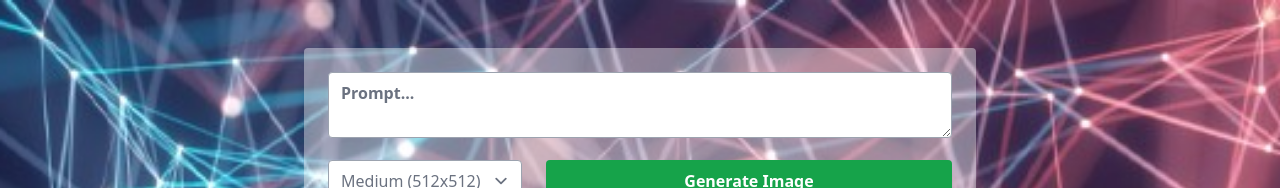
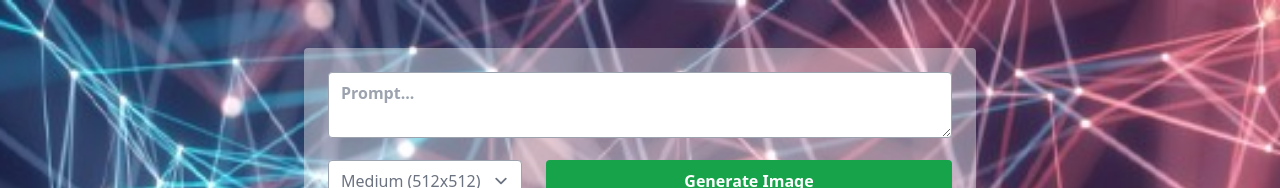
Before and after one commit to quentin-mckay/OpenAI-Image-Generator-React-Frontend, a React (Create React App) app: page / in a window 1280 px wide. Shown: the top 188 px of the page. Built offline with nearby package versions, Linux system fonts and the light colour scheme.

Commit message:
added no cors

```diff
--- a/package.json
+++ b/package.json
@@ -2,7 +2,6 @@
   "name": "react-client",
   "version": "0.1.0",
   "private": true,
-  "proxy": "http://localhost:5000",
   "dependencies": {
     "@testing-library/jest-dom": "^5.16.5",
     "@testing-library/react": "^13.4.0",
--- a/src/App.js
+++ b/src/App.js
@@ -4,7 +4,7 @@ import Spinner from './Spinner'
 export default function App() {
 
 	const [formData, setFormData] = useState({
-		prompt: 'Prompt...',
+		prompt: '',
 		size: '512x512'
 	})
 
@@ -33,6 +33,7 @@ export default function App() {
 			console.log('showing spinner')
 
 			fetch('https://openai-image-generator-flask-backend.onrender.com/generateimage', {
+				mode: 'no-cors',
 				method: 'POST',
 				headers: {
 					'Content-Type': 'application/json'
@@ -60,7 +61,7 @@ export default function App() {
 
 					<textarea
 						name="prompt"
-						placeholder='Type a prompt...'
+						placeholder='Prompt...'
 						className='rounded w-full text-gray-500 border-gray-400 font-bold placeholder:text-gray-400 focus:outline-none focus:ring-1 focus:ring-sky-500'
 						onChange={handleChange}
 						value={formData.prompt}
```
